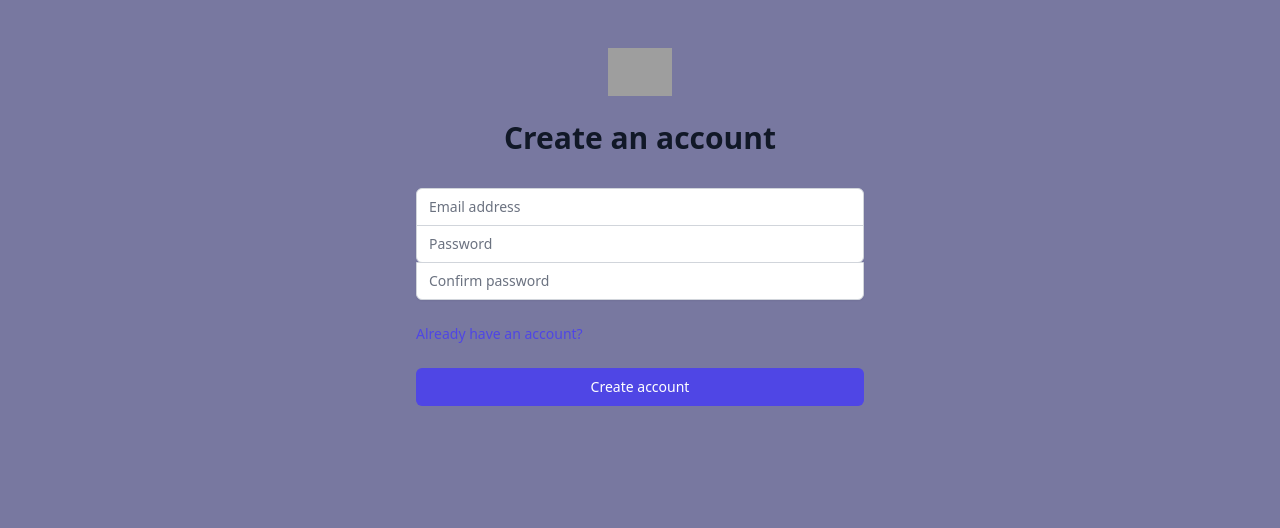
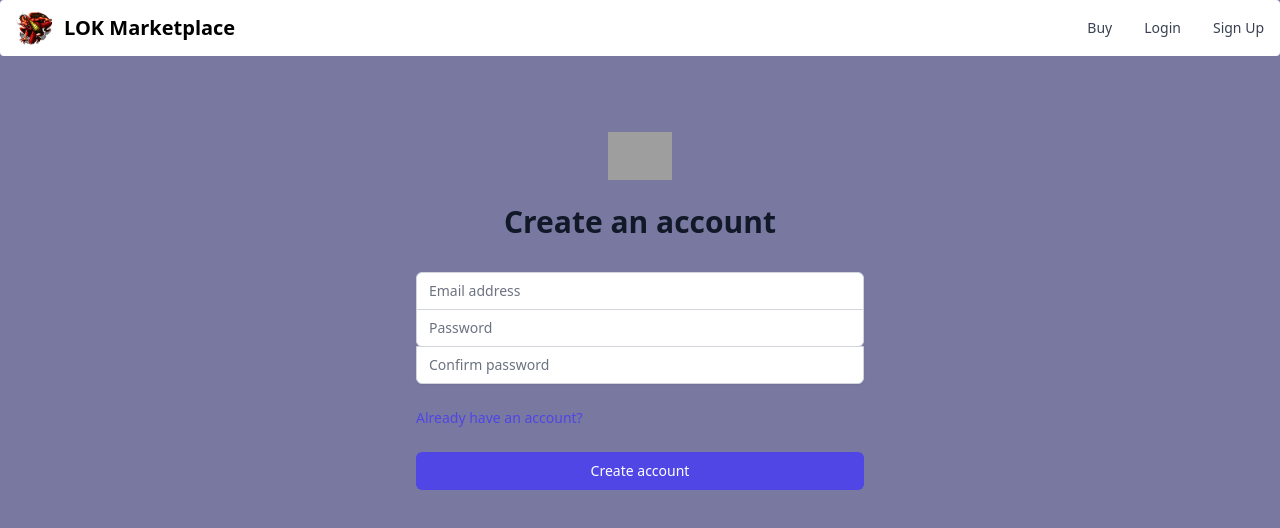
Before and after one commit to RdotSilva/React-NextJS-LegendsOfKesmai-Marketplace, a Next.js app: page /signup in a window 1280 px wide. Shown: the top 528 px of the page. Built offline with nearby package versions, Linux system fonts and the light colour scheme; no server answers; grey boxes are pictures that could not be loaded.

Commit message:
Add navbar to signup page

```diff
--- a/pages/signup/index.js
+++ b/pages/signup/index.js
@@ -2,6 +2,7 @@ import { useState } from "react";
 import { useRouter } from "next/router";
 
 import useFirebaseAuth from "../../hooks/useFirebaseAuth";
+import Layout from "../../components/Layout/Layout";
 
 const SignUpPage = () => {
   const [email, setEmail] = useState("");
@@ -33,6 +34,8 @@ const SignUpPage = () => {
   };
 
   return (
+    <>
+      <Layout />
       <div className="min-h-full flex items-center justify-center py-12 px-4 sm:px-6 lg:px-8">
         <div className="max-w-md w-full space-y-8">
           <div>
@@ -137,6 +140,7 @@ const SignUpPage = () => {
           </form>
         </div>
       </div>
+    </>
   );
 };
 
```
Lines whose indentation alone changed are shown as unchanged.
